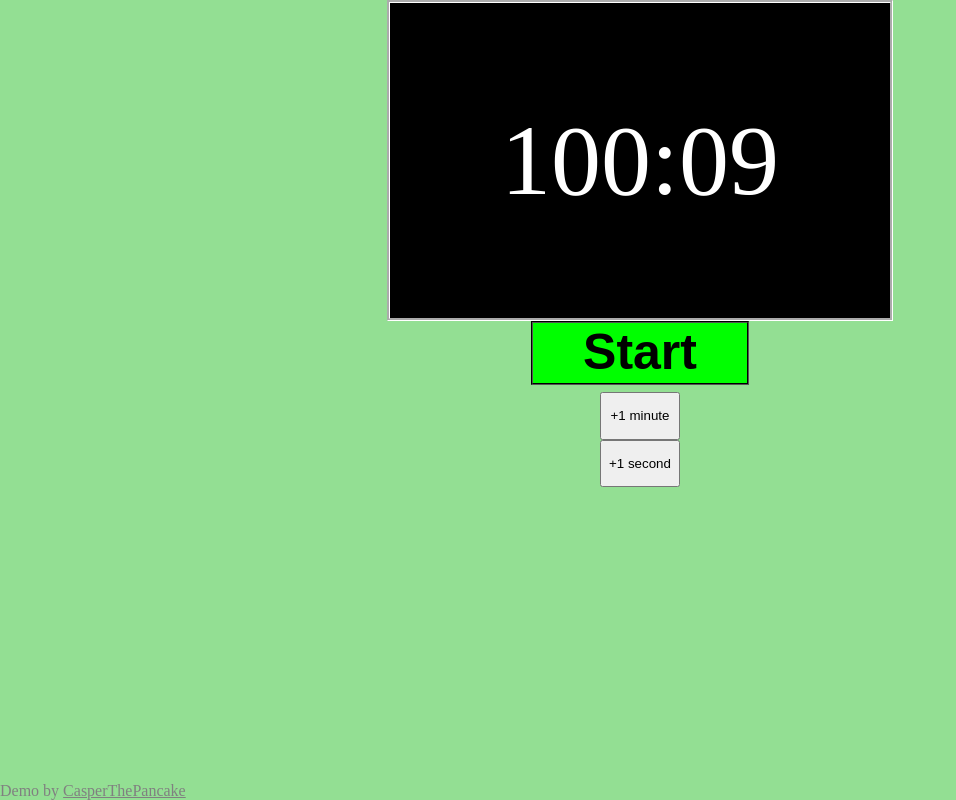
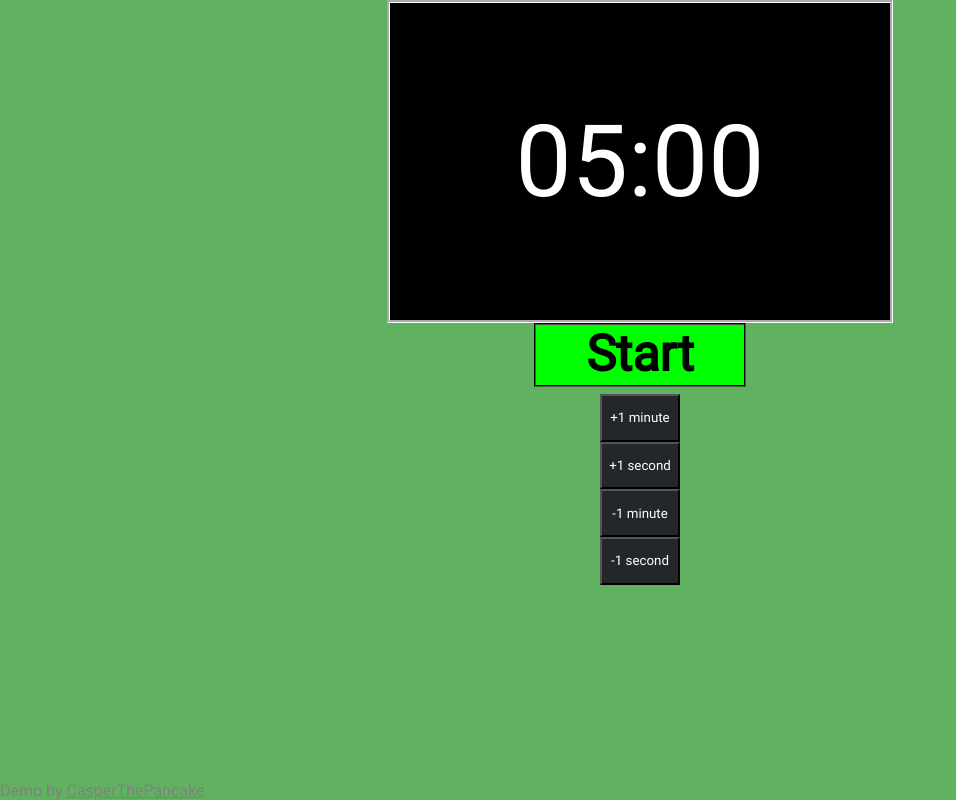
Before and after one commit to CasperThePancake/Basic-Countdown, a plain HTML site: page index.html in a window 1280 px wide. Shown: the whole page, without its empty margins (0-956 px from the left). Drawn offline with Linux system fonts and the light colour scheme.

Commit message:
v1.1
Added:
- SFX
- Remove time buttons
- Darker theme

```diff
--- a/index.html
+++ b/index.html
@@ -19,19 +19,31 @@
         <div id="timeSecond">
             <span onClick="timeAdd(2)"><button id="timeButton"><p id="timeButtonP">+1 second</p></button></span>
         </div>
+        <div id="timeMinuteRemove">
+            <span onClick="timeAdd(-1)"><button id="timeButton"><p id="timeButtonP">-1 minute</p></button></span>
+        </div>
+        <div id="timeSecondRemove">
+            <span onClick="timeAdd(-2)"><button id="timeButton"><p id="timeButtonP">-1 second</p></button></span>
+        </div>
     </div>
     <footer><div id="footerCredit"><p style="margin:0;">Demo by <a target="_blank" href="https://youtube.com/casperthepancake">CasperThePancake</a></p></div></footer>
     <script>
         var counting = 0;
-        var minutes = 100;
-        var seconds = 10;
-        updateTimer(1);
+        var minutes = 5;
+        var seconds = 0;
+        updateTimer(0);
         function updateTimer(force) {
-            if (counting == 0 && force == 0) return;
-            if (force !== 2) {
+            if (seconds + minutes == 0 && counting == 1) {
+                toggleControl();
+                var audio = new Audio('assets/alarm.mp3');
+                audio.play();
+            }
+            if (counting == 1 && force !== 1 && seconds + minutes !== 0) {
             if (seconds == 1) {
                 document.getElementById("countdownText").classList = "alert"
             } else {document.getElementById("countdownText").classList = ""}
+            var audio = new Audio('assets/tick.mp3');
+            audio.play();
             if (seconds == 0) {
                 seconds = 59;
                 minutes -= 1;
@@ -52,22 +64,17 @@
             }
             document.getElementById("countdownText").innerHTML = minutesDis+":"+secondsDis
             //run again
-            if (counting == 1 && force == 0) {
-                if (minutes + seconds !=0) {
-                    setTimeout(() => {  updateTimer(0); }, 1000);
-                } else {
-                    counting = 0;
-                }
+            if (force == 0) {
+                setTimeout(() => {  updateTimer(0); }, 1000);
             }
         }
         function toggleControl() {
             console.log("Toggle!")
-            if (counting == 0) {
+            if (counting == 0 && seconds + minutes !== 0) {
                 counting = 1;
                 document.getElementById("buttonControlP").innerHTML = "Stop"
                 document.getElementById("buttonControlB").classList = "on"
                 console.log("Started countdown!")
-                updateTimer(0)
             } else {
                 counting = 0;
                 document.getElementById("buttonControlP").innerHTML = "Start"
@@ -78,15 +85,36 @@
         function timeAdd(type) {
             if (type == 1) {
                 minutes += 1;
-            } else {
+            } else if (type == 2) {
                 if (seconds == 59) {
                     seconds = 0;
                     minutes += 1;
                 } else {
                     seconds += 1;
+                    document.getElementById("countdownText").classList = ""
                 }
             }
-            updateTimer(2)
+            if (type == -1) {
+                if (minutes !== 0) {
+                minutes -= 1 } else {
+                    minutes = 0;
+                    seconds = 0;
+                }
+            } else if (type == -2) {
+                if (seconds == 0 && minutes !== 0) {
+                    seconds = 59;
+                    minutes -= 1;
+                } else if (seconds + minutes !== 0) {
+                    seconds -= 1;
+                    document.getElementById("countdownText").classList = ""
+                }
+            }
+            //maximum
+            if (minutes > 99) {
+                minutes = 99;
+                seconds = 59;
+            }
+            updateTimer(1)
         }
     </script>
 </body>
--- a/style.css
+++ b/style.css
@@ -1,3 +1,7 @@
+* {
+    font-family: 'Roboto';
+}
+
 #countdown {
     width:500px;
     aspect-ratio: 16 / 9;
@@ -62,6 +66,13 @@
 
 #timeButton {
     width:80px;
+    background-color:rgb(36,39,41);
+    color:white;
+    transition-duration: 250ms;
+}
+
+#timeButton:hover {
+    background-color:rgb(105, 111, 117);
 }
 
 #footerCredit {
@@ -74,9 +85,14 @@
 body {
     margin:0;
     min-height:100vh;
-    background-color:rgb(147, 223, 147);
+    background-color:rgb(96, 178, 96);
 }
 
 a {
     color:inherit;
 }
+
+@font-face {
+    font-family: 'Roboto';
+    src:url(assets/Roboto-Regular.ttf)
+}
```
Also changed, not shown: assets/Roboto-Regular.ttf (added), 2 other files.
